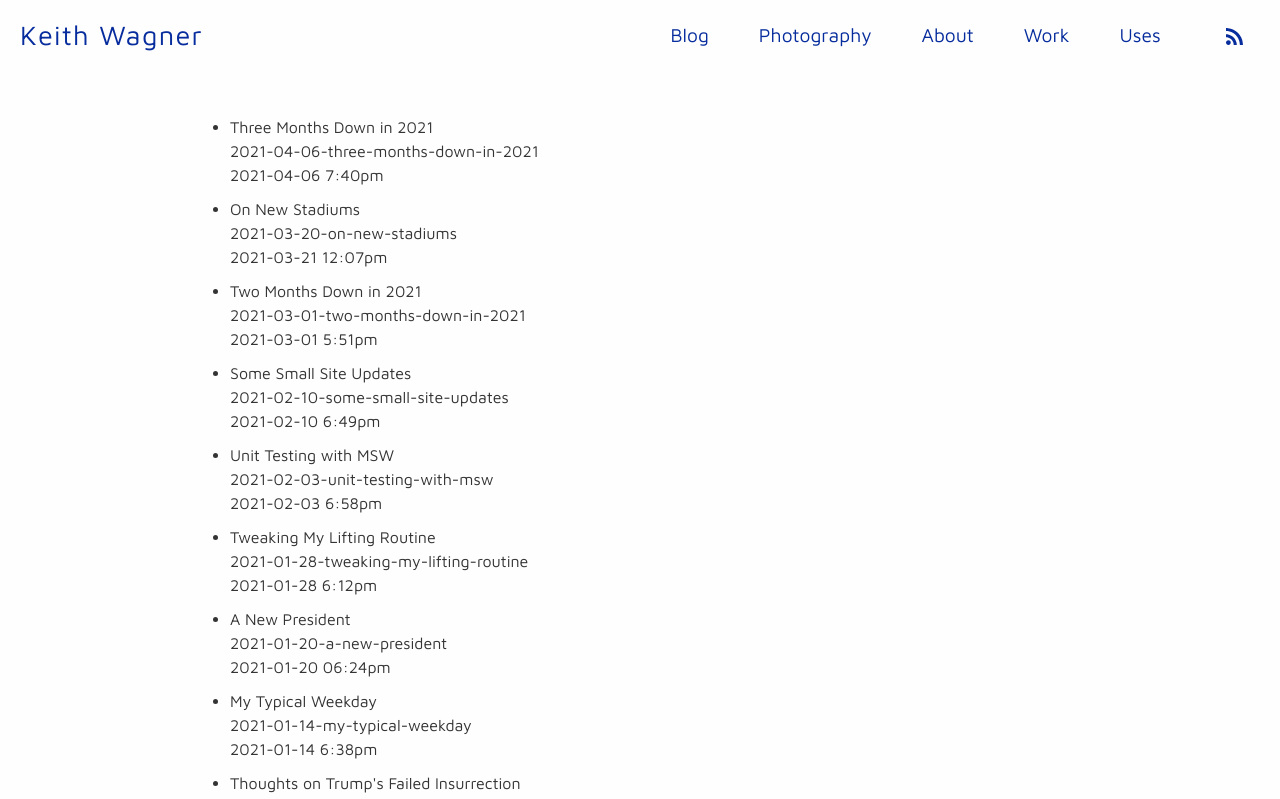
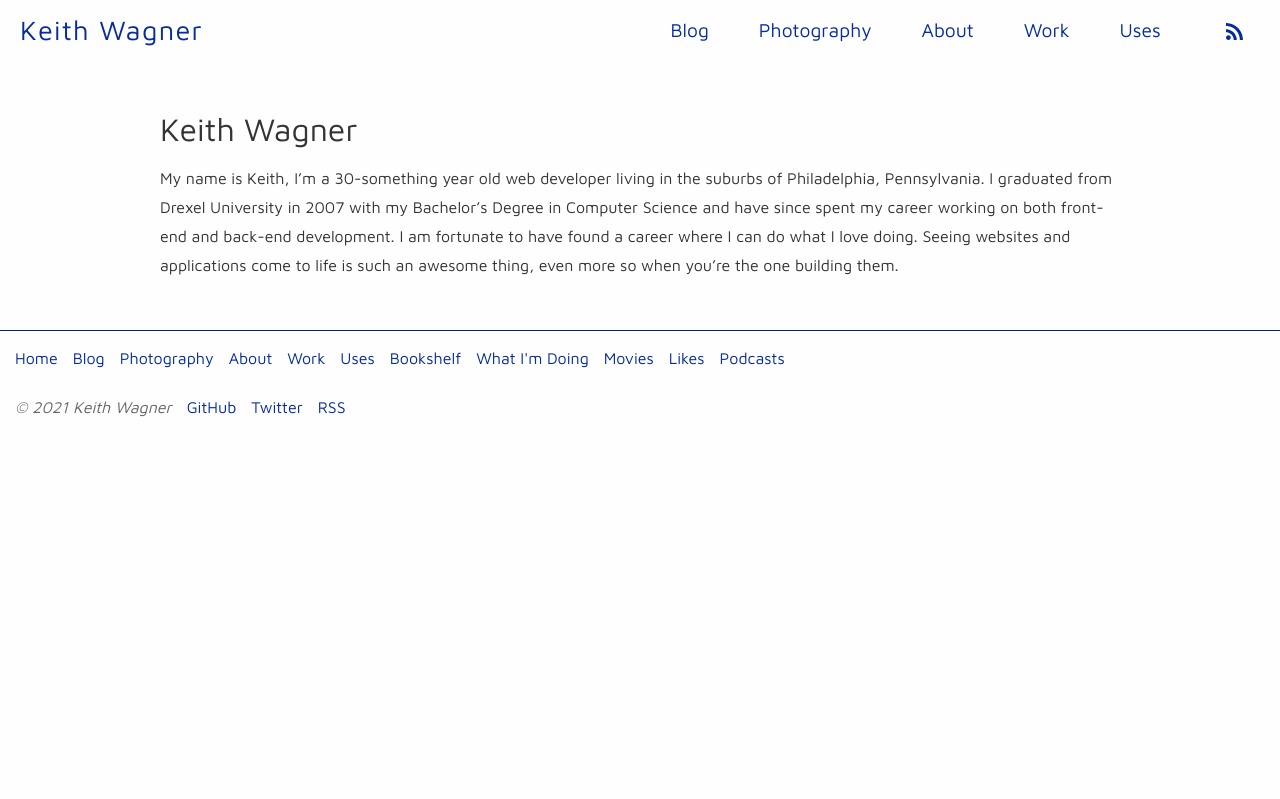
Before and after one commit to kpwags/kpwags.com, a Next.js app: page / in a window 1280 px wide. Shown: the top 799 px of the page. Built offline with nearby package versions, Linux system fonts and the light colour scheme.

Commit message:
Added a footer to the site

```diff
--- /dev/null
+++ b/components/Footer/index.tsx
@@ -0,0 +1,107 @@
+import React from 'react';
+import styled from 'styled-components';
+
+const Ftr = styled.footer`
+    padding: 15px 15px 0 15px;
+    height: 50px;
+    margin-top: 50px;
+    border-top: 1px solid ${({ theme }) => theme.colors.mediumBlue};
+
+    @media all and (max-width: 1280px) {
+        padding: 15px 0 0 0;
+    }
+
+    @media all and (max-width: 767px) {
+        height: auto;
+        line-height: 1;
+        text-align: center;
+        padding: 0;
+    }
+
+    ul {
+        margin: 0;
+        padding-bottom: 15px;
+        padding-inline-start: 0;
+
+        @media all and (max-width: 767px) {
+            text-align: center;
+            height: auto;
+            margin: 15px 0;
+            padding: 0;
+        }
+
+        li {
+            display: inline-block;
+            list-style-type: none;
+            padding: 0 0 0 15px;
+
+            @media all and (max-width: 767px) {
+                line-height: 2;
+                padding: 0 8px;
+            }
+        }
+    }
+
+    span.copyright {
+        font-size: 1rem;
+        font-style: italic;
+        color: ${({ theme }) => theme.colors.darkGray};
+    }
+`;
+
+const Footer: React.FC = () => (
+    <Ftr>
+        <ul>
+            <li>
+                <a href="/">Home</a>
+            </li>
+            <li>
+                <a href="/blog">Blog</a>
+            </li>
+            <li>
+                <a href="/photography">Photography</a>
+            </li>
+            <li>
+                <a href="/about">About</a>
+            </li>
+            <li>
+                <a href="/work">Work</a>
+            </li>
+            <li>
+                <a href="/uses">Uses</a>
+            </li>
+            <li>
+                <a href="/bookshelf">Bookshelf</a>
+            </li>
+            <li>
+                <a href="/current">What I&apos;m Doing</a>
+            </li>
+            <li>
+                <a href="/movies">Movies</a>
+            </li>
+            <li>
+                <a href="/likes">Likes</a>
+            </li>
+            <li>
+                <a href="/listening/">Podcasts</a>
+            </li>
+        </ul>
+        <ul>
+            <li>
+                {/* eslint-disable-next-line react/jsx-one-expression-per-line */}
+                <span className="copyright">&copy; {new Date().getFullYear()} Keith Wagner</span>
+            </li>
+            <li>
+                <a href="https://www.github.com/kpwags">GitHub</a>
+            </li>
+            <li>
+                <a href="https://www.twitter.com/kpwags">Twitter</a>
+            </li>
+            <li>
+                <a href="/feed.xml">RSS</a>
+            </li>
+        </ul>
+    </Ftr>
+);
+
+export default Footer;
--- a/lib/GlobalStyles.ts
+++ b/lib/GlobalStyles.ts
@@ -78,6 +78,7 @@ export const GlobalStyles = createGlobalStyle`
     main {
         width: 1024px;
         margin: 0 auto;
+        padding: 0 10px;
 
         @media all and (max-width: 1280px) {
             margin: 0 auto;
--- a/lib/themeDefinitions.ts
+++ b/lib/themeDefinitions.ts
@@ -13,6 +13,7 @@ export const themeDefinitions: ThemeData = {
                 h2: 'hsl(216, 100%, 20%)',
                 blue: 'hsl(225, 93%, 32%)',
                 mediumBlue: 'hsl(216, 100%, 20%)',
+                darkGray: 'hsl(0, 0%, 40%)',
             },
             font: 'Maven Pro',
         },
@@ -27,6 +28,7 @@ export const themeDefinitions: ThemeData = {
                 h2: 'hsl(209, 79%, 44%)',
                 blue: 'hsl(199, 99%, 46%)',
                 mediumBlue: 'hsl(209, 79%, 44%)',
+                darkGray: 'hsl(0, 0%, 40%)',
             },
             font: 'Maven Pro',
         },
--- a/models/theme.ts
+++ b/models/theme.ts
@@ -6,6 +6,7 @@ export interface ThemeColors {
     h2: string,
     blue: string,
     mediumBlue: string,
+    darkGray: string,
 }
 
 export interface Theme {
--- a/pages/_app.tsx
+++ b/pages/_app.tsx
@@ -1,17 +1,14 @@
 /* eslint-disable react/jsx-props-no-spreading */
 import { useState, useEffect } from 'react';
 import Head from 'next/head';
-import styled, { ThemeProvider } from 'styled-components';
+import { ThemeProvider } from 'styled-components';
 import { AppProps } from 'next/app';
 import { useTheme } from '@lib/useTheme';
 import { GlobalStyles } from '@lib/GlobalStyles';
 import Header from '@components/Header';
+import Footer from '@components/Footer';
 
 import '../styles/mavenpro.css';
-
-const Container = styled.div`
-    margin: 5px auto 5px auto;
-`;
 
 export default function App({ Component, pageProps }: AppProps): JSX.Element {
     const { theme, themeLoaded } = useTheme();
@@ -31,10 +28,11 @@ export default function App({ Component, pageProps }: AppProps): JSX.Element {
             {themeLoaded && (
                 <ThemeProvider theme={selectedTheme}>
                     <GlobalStyles />
-                    <Container style={{ fontFamily: selectedTheme.font }}>
+                    <div style={{ fontFamily: selectedTheme.font }}>
                         <Header />
                         <Component {...pageProps} />
-                    </Container>
+                        <Footer />
+                    </div>
                 </ThemeProvider>
             )}
         </>
--- a/pages/index.tsx
+++ b/pages/index.tsx
@@ -1,3 +1,4 @@
+/* eslint-disable @typescript-eslint/no-unused-vars-experimental */
 import React from 'react';
 import { getSortedPostsData } from '@lib/posts';
 
@@ -16,17 +17,13 @@ interface HomeProps {
 
 const Home: React.FC<HomeProps> = ({ allPostsData }) => (
     <main>
-        <ul>
-            {allPostsData.map(({ id, date, title }) => (
-                <li key={id}>
-                    {title}
-                    <br />
-                    {id}
-                    <br />
-                    {date}
-                </li>
-            ))}
-        </ul>
+        <h1>Keith Wagner</h1>
+        <p>
+            My name is Keith, I’m a 30-something year old web developer living in the suburbs of Philadelphia, Pennsylvania. I graduated from Drexel
+            University in 2007 with my Bachelor’s Degree in Computer Science and have since spent my career working on both front-end and back-end
+            development. I am fortunate to have found a career where I can do what I love doing. Seeing websites and applications come to life is such
+            an awesome thing, even more so when you’re the one building them.
+        </p>
     </main>
 );
 
```
Also changed, not shown: 1 other file (tests, documents, lock files or other folders).
